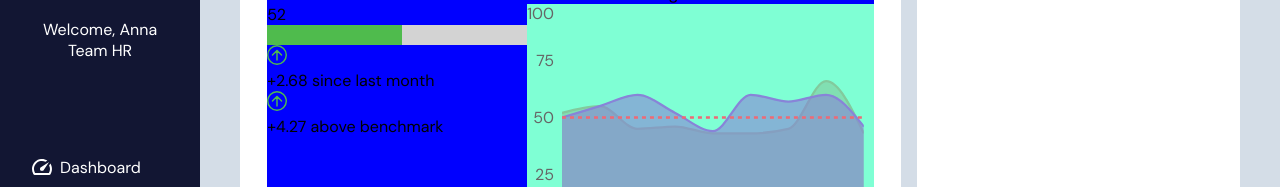
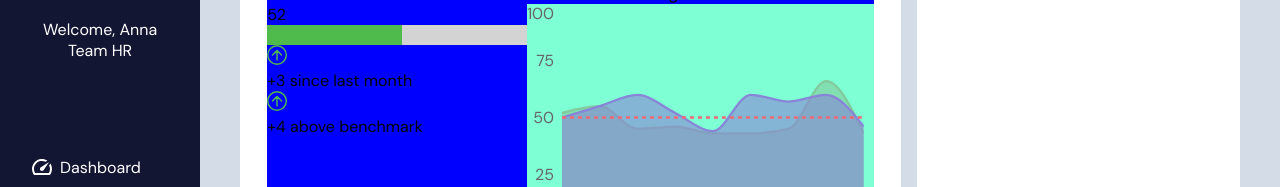
Before and after one commit to JTKsson/jolint-dashboard, a Next.js app: page / in a window 1280 px wide. Shown: the part 156-343 px from the top of the page. Built offline with nearby package versions, Linux system fonts and the light colour scheme.

Commit message:
Round up and remove decimals on score differences

```diff
--- a/src/app/components/InclusionScoreCard/ScoreChangeArrows.jsx
+++ b/src/app/components/InclusionScoreCard/ScoreChangeArrows.jsx
@@ -2,6 +2,10 @@ import Image from 'next/image';
 import styles from './inclusionScoreCard.module.css';
 
 export default function ScoreChangeArrows({ lastMonth, benchmark }) {
+  // Round up the values and convert them to strings
+  const roundedLastMonth = Math.round(lastMonth).toString();
+  const roundedBenchmark = Math.round(benchmark).toString();
+
   return (
     <>
       <div>
@@ -18,14 +22,13 @@ export default function ScoreChangeArrows({ lastMonth, benchmark }) {
         />
         <p>
           {lastMonth > 0
-            ? `+${lastMonth.toFixed(2)}`
-            : `-${Math.abs(lastMonth).toFixed(2)}`}{' '}
-          since last month
+            ? `+${roundedLastMonth}`
+            : `-${Math.abs(roundedLastMonth)} `} since last month
         </p>
       </div>
 
       <div>
-      <Image
+        <Image
           src={
             benchmark > 0
               ? '/images/positive-arrow-green-icon.svg'
@@ -38,9 +41,8 @@ export default function ScoreChangeArrows({ lastMonth, benchmark }) {
         />
         <p>
           {benchmark > 0
-            ? `+${benchmark.toFixed(2)} above`
-            : `-${Math.abs(benchmark).toFixed(2)} below`}{' '}
-          benchmark
+            ? `+${roundedBenchmark} above`
+            : `-${Math.abs(roundedBenchmark)} below`} benchmark
         </p>
       </div>
     </>
```
